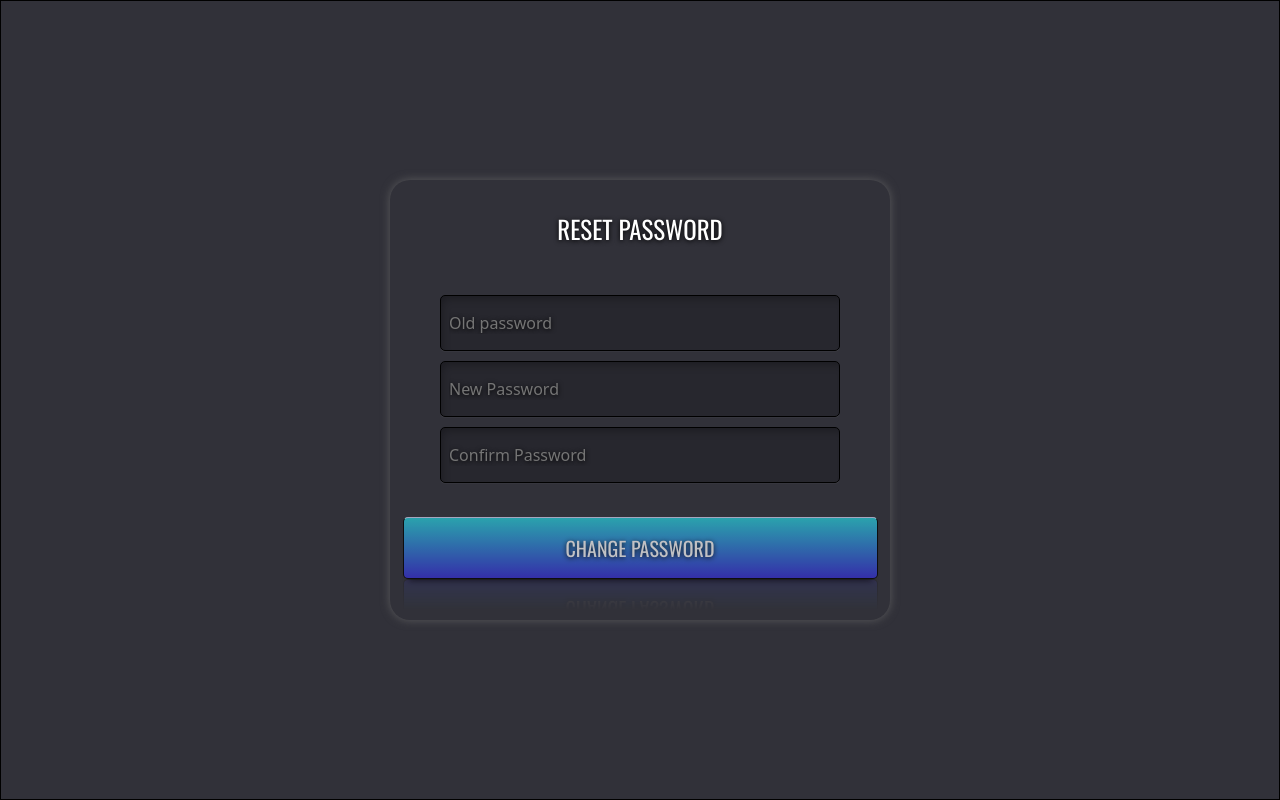
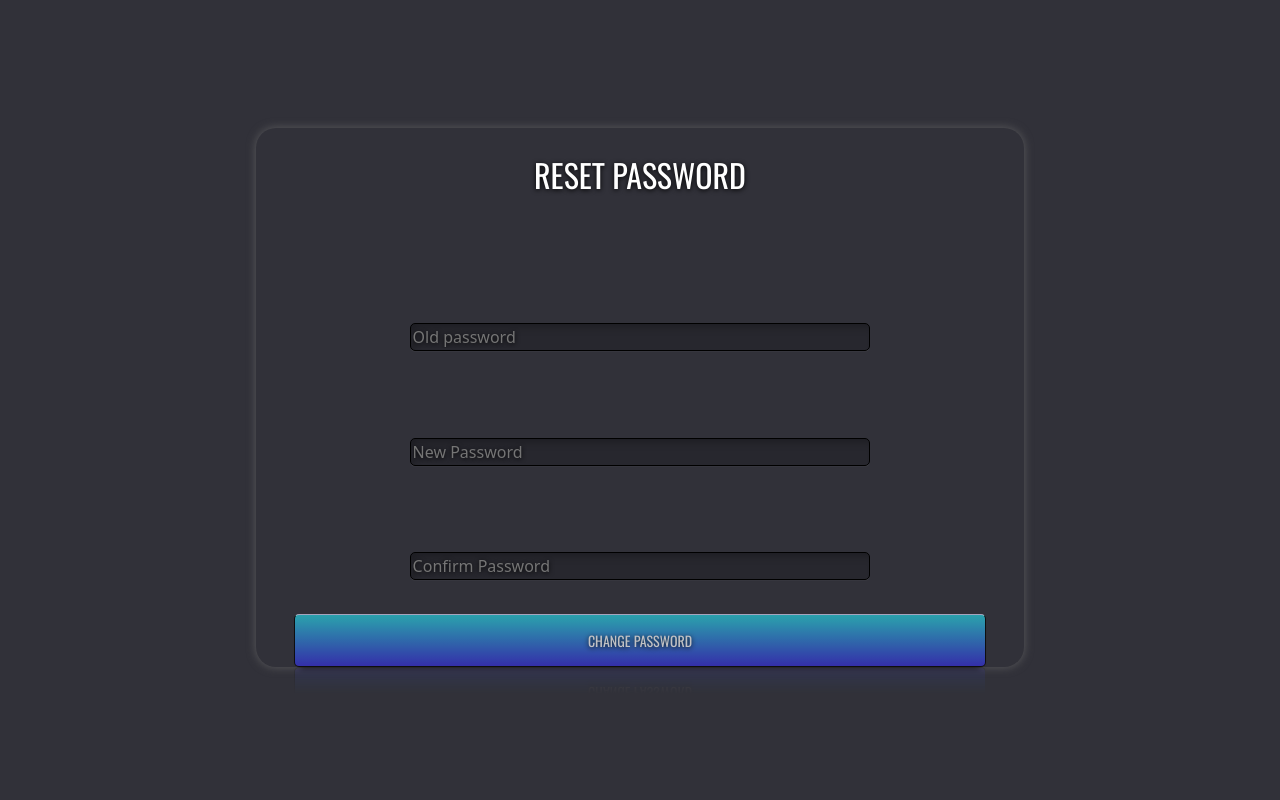
Before and after one commit to Exceed-Group13/gate-a, a React (Create React App) app: page /changepass in a window 1280 px wide. Built offline with nearby package versions, Linux system fonts and the light colour scheme.

Commit message:
make it more respomsive and try adding logiin check but still not working also added a picture of a door

```diff
--- a/package.json
+++ b/package.json
@@ -6,6 +6,7 @@
     "@testing-library/jest-dom": "^5.16.5",
     "@testing-library/react": "^13.4.0",
     "@testing-library/user-event": "^13.5.0",
+    "axios": "^1.3.2",
     "bootstrap": "^5.2.3",
     "react": "^18.2.0",
     "react-bootstrap": "^2.7.0",
--- a/src/components/Menu.jsx
+++ b/src/components/Menu.jsx
@@ -14,7 +14,9 @@ const Menu = ({ menu1="Manage", menu2="Password" }) => {
         <div className="navDiv">
           <Navbar variant="dark">
             <Container>
-              <Navbar.Brand href="#home">Gate-A</Navbar.Brand>
+              <Nav.Link onClick={()=> navigate('/')}>
+              <img src="https://i.ibb.co/TMPSnkm/GATE-A-125-125-px-4.png" style={{width:'60%', float: 'left'}}></img>
+              </Nav.Link>
               <Nav className="me-auto">
                 <Nav.Link onClick={()=> navigate('/profile')}>{menu1}</Nav.Link>
                 <Nav.Link onClick={()=> navigate('/resetpass')}>{menu2}</Nav.Link>
--- a/src/pages/Changepass.js
+++ b/src/pages/Changepass.js
@@ -1,3 +1,40 @@
+// import React, { useState } from 'react'
+// import Swal from 'sweetalert2'
+// import '../styles/ResetPass.css'
+
+// const Changepass = () => {
+//   const [oldPassword, setOldPassword] = useState('')
+//   const [newPassword, setNewPassword] = useState('')
+//   const [confirmPassword, setConfirmPassword] = useState('')
+
+
+//   const handleSubmit = (e) => {
+//     e.preventDefault()
+//     console.log(!"")
+
+//     if (!oldPassword || !newPassword) {
+//       Swal.fire({
+//         icon: 'error',
+//         title: 'Oops...',
+//         text: 'Please enter both the old password and the new password',
+//       })
+//       return
+//     } else if (newPassword !== confirmPassword) {
+//       Swal.fire({
+//         icon: 'warning',
+//         title: 'Oops...',
+//         text: 'Please enter both password the same',
+//       })
+//     }
+
+//     else {
+//       Swal.fire({
+//         icon: 'success',
+//         title: 'Password Changed',
+//         text: 'Your password has been successfully changed',
+//       })
+//     }
+//   }
 import React, { useState } from 'react'
 import Swal from 'sweetalert2'
 import '../styles/ResetPass.css'
@@ -7,10 +44,8 @@ const Changepass = () => {
   const [newPassword, setNewPassword] = useState('')
   const [confirmPassword, setConfirmPassword] = useState('')
 
-
   const handleSubmit = (e) => {
     e.preventDefault()
-    console.log(!"")
 
     if (!oldPassword || !newPassword) {
       Swal.fire({
@@ -25,29 +60,76 @@ const Changepass = () => {
         title: 'Oops...',
         text: 'Please enter both password the same',
       })
+      return
     }
 
-    else {
-      Swal.fire({
-        icon: 'success',
-        title: 'Password Changed',
-        text: 'Your password has been successfully changed',
+    // Check if old password is correct
+    fetch('https://ecourse.cpe.ku.ac.th/exceed13/home', {
+      method: 'POST',
+      headers: {
+        'Content-Type': 'application/json'
+      },
+      body: JSON.stringify({
+        oldPassword: oldPassword
       })
-    }
+    })
+    .then(res => res.json())
+    .then(data => {
+      if (data.success) {
+        // Old password is correct, set new password
+        fetch('https://ecourse.cpe.ku.ac.th/exceed13/reset', {
+          method: 'POST',
+          headers: {
+            'Content-Type': 'application/json'
+          },
+          body: JSON.stringify({
+            newPassword: newPassword
+          })
+        })
+        .then(res => res.json())
+        .then(data => {
+          if (data.success) {
+            Swal.fire({
+              icon: 'success',
+              title: 'Password Changed',
+              text: 'Your password has been successfully changed',
+            })
+          } else {
+            Swal.fire({
+              icon: 'error',
+              title: 'Oops...',
+              text: 'Failed to set new password',
+            })
+          }
+        })
+        .catch(error => {
+          console.error(error)
+        })
+      } else {
+        Swal.fire({
+          icon: 'error',
+          title: 'Oops...',
+          text: 'Incorrect old password',
+        })
+      }
+    })
+    .catch(error => {
+      console.error(error)
+    })
   }
 
   return (
     <div className="register">
       <link href='https://fonts.googleapis.com/css?family=Oswald' rel='stylesheet' type='text/css'/>
       <link href='https://fonts.googleapis.com/css?family=Open+Sans' rel='stylesheet' type='text/css'/>
-      <div class="wrapper">
+      <div className="wrapper">
         <h1 className='setH1'>Reset Password</h1>
         <br/>
 
         <br/>
-        <form class="form" method="post" onSubmit={handleSubmit}>
+        <form className="form" method="post" onSubmit={handleSubmit}>
           <input
-            className='old-Pass'
+            className='input-pass'
             placeholder="Old password"
             value={oldPassword}
             onChange={(e) => setOldPassword(e.target.value)}
@@ -66,7 +148,7 @@ const Changepass = () => {
           />
         <br/>
         <br/>
-          <input type="submit" class="submit" value="Change Password"/>
+          <input type="submit" className="submit" value="Change Password"/>
         </form>
       </div>
     </div>
--- a/src/styles/Profile.css
+++ b/src/styles/Profile.css
@@ -1,7 +1,7 @@
 body
   .component {
-    width: 500px;
-    height: 680px;
+    width: 80%;
+    height: auto;
     margin: auto;
     border-radius: 20px;
     box-shadow: 0px 0px 10px #5b5b5d;
@@ -54,7 +54,7 @@ body
   }
 
   input[type=submit] {
-    width: 95%;
+    width: 90%;
     padding: 15px;
     border-radius: 5px;
     outline: none;
@@ -64,7 +64,7 @@ body
     background-image: -moz-linear-gradient(#28D2DE 0%, #85CDFD 100%);
     background-image: -o-linear-gradient(#28D2DE 0%, #3C84AB 100%);
     background-image: linear-gradient(#28D2DE 0%, #362FD9 100%);
-    font: 20px Oswald;
+    font: 1.2 Oswald;
     color: #FFF;
     text-transform: uppercase;
     text-shadow: #000 0px 1px 5px;
@@ -72,39 +72,24 @@ body
     opacity: 0.7;
     -webkit-box-shadow: 0 8px 6px -6px rgba(0, 0, 0, 0.7);
     -moz-box-shadow: 0 8px 6px -6px rgba(0, 0, 0, 0.7);
-    box-shadow: 0 8px 6px -6px rgba(0, 0, 0, 0.7);
+    box-shadow: 0 2% 8px;
     border-top: 1px solid rgba(255, 255, 255, 0.8) !important;
     -webkit-box-reflect: below 0px -webkit-gradient(linear, left top, left bottom, from(transparent), color-stop(50%, transparent), to(rgba(255, 255, 255, 0.2)));
-  }
-
-  input:focus {
-    box-shadow: inset 4px 6px 10px -4px rgba(0, 0, 0, 0.7), 0 1px 1px -1px rgba(255, 255, 255, 0.3);
-    background: rgba(0, 0, 0, 0.3);
-    -webkit-transition: 1s ease;
-    -moz-transition: 1s ease;
-    -o-transition: 1s ease;
-    -ms-transition: 1s ease;
-    transition: 1s ease;
-  }
-
-  input[type=submit]:hover {
-    opacity: 1;
-    cursor: pointer;
   }
 
   .optimize {
     position: fixed;
     right: 3%;
-    top: 0px;
+    top: 0%;
   }
 
   .profile-img{
-    width: 200px;
-    height: 200px;
+    width: 20%;
+    height: 20%;
     border-radius: 50%;
     margin: 0 auto;
     display: block;
-    box-shadow: black 5px 5px 5px;
+    box-shadow: black 1% 1% 1%;
   }
 
   .rdp-picker {
--- a/src/styles/Register.css
+++ b/src/styles/Register.css
@@ -1,25 +1,29 @@
 .wrapper {
-    width: 500px;
-    height: 360px;
+  width: 80%;
+  height: 60%;
   margin: auto;
   border-radius: 20px;
   box-shadow: 0px 0px 10px #5b5b5d;
 }
-  .register{
-    border: 1px solid black;
+
+.register {
   background-color: rgb(49, 49, 57);
-    height: 100vh;
+  height: 100%;
   display: flex;
+  align-items: center;
+  justify-content: center;
+  margin-top: 10%;
 }
 
-  html{
+
+html {
   background: rgb(49, 49, 57);
 }
 
 .setH1 {
   text-align: center;
-    padding: 30px 0px 0px 0px;
-    font: 25px Oswald;
+  padding: 5% 0px 0px 0px;
+  font: 2.5vw Oswald;
   color: #FFF;
   text-transform: uppercase;
   text-shadow: #000 0px 1px 5px;
@@ -27,7 +31,7 @@
 }
 
 p {
-    font: 13px Open Sans;
+  font: 1.3vw Open Sans;
   color: #6E6E6E;
   text-shadow: #000 0px 1px 5px;
   margin-bottom: 30px;
@@ -37,9 +41,9 @@
   width: 100%;
 }
 
-  .input_name, .input-pass{
-    width: 80%;
-    padding: 15px 0px 15px 8px;
+.input_name, .input-pass {
+  width: 60%;
+  margin: 10%;
   border-radius: 5px;
   box-shadow: inset 4px 6px 10px -4px rgba(0, 0, 0, 0.3), 0 1px 1px -1px rgba(255, 255, 255, 0.3);
   background: rgba(0, 0, 0, 0.2);
@@ -58,31 +62,19 @@
   outline: none;
   border: none;
   background-color: red;
-    /* background-image: -webkit-gradient(linear, 0 0, 0 100%, from(#362FD9), to(#1A878F));
-    background-image: -webkit-linear-gradient(#28D2DE 0%, #DEFCF9 100%);
-    background-image: -moz-linear-gradient(#28D2DE 0%, #85CDFD 100%);
-    background-image: -o-linear-gradient(#28D2DE 0%, #3C84AB 100%);
-    background-image: linear-gradient(#28D2DE 0%, #362FD9 100%); */
-    font: 14px Oswald;
+  font: 1.4vw Oswald;
   color: #FFF;
   text-transform: uppercase;
   text-shadow: #000 0px 1px 5px;
   border: 1px solid #000;
   opacity: 0.7;
-    -webkit-box-shadow: 0 8px 6px -6px rgba(0, 0, 0, 0.7);
-    -moz-box-shadow: 0 8px 6px -6px rgba(0, 0, 0, 0.7);
   box-shadow: 0 8px 6px -6px rgba(0, 0, 0, 0.7);
   border-top: 1px solid rgba(255, 255, 255, 0.8) !important;
-    -webkit-box-reflect: below 0px -webkit-gradient(linear, left top, left bottom, from(transparent), color-stop(50%, transparent), to(rgba(255, 255, 255, 0.2)));
 }
 
 input:focus {
   box-shadow: inset 4px 6px 10px -4px rgba(0, 0, 0, 0.7), 0 1px 1px -1px rgba(255, 255, 255, 0.3);
   background: rgba(0, 0, 0, 0.3);
-    -webkit-transition: 1s ease;
-    -moz-transition: 1s ease;
-    -o-transition: 1s ease;
-    -ms-transition: 1s ease;
   transition: 1s ease;
 }
 
@@ -96,5 +88,3 @@
   right: 3%;
   top: 0px;
 }
-
-/* Register */
--- a/src/styles/ResetPass.css
+++ b/src/styles/ResetPass.css
@@ -1,17 +1,24 @@
 body
 .component{
-    width: 500px;
-    height: 320px;
+width: 50%;
+height: 32%;
 margin: auto;
 border-radius: 20px;
 box-shadow: 0px 0px 10px #5b5b5d;
+
 }
 
 .wrapper {
-    height: 440px;
+height: 44%;
+margin-left: 20%;
+margin-right: 20%;
 }
 .reset{
 margin-top: 10%;
+}
+.App{
+  background: rgb(49, 49, 57);
+
 }
 html{
 background: rgb(49, 49, 57);
@@ -19,8 +26,8 @@ body
 
 .setH1 {
 text-align: center;
-    padding: 30px 0px 0px 0px;
-    font: 25px Oswald;
+padding: 3% 0px 0px 0px;
+font: 2.5vw Oswald;
 color: #FFF;
 text-transform: uppercase;
 text-shadow: #000 0px 1px 5px;
@@ -28,10 +35,10 @@ body
 }
 
 p {
-    font: 13px Open Sans;
+font: 1.3vw Open Sans;
 color: #6E6E6E;
 text-shadow: #000 0px 1px 5px;
-    margin-bottom: 30px;
+margin-bottom: 3%;
 }
 
 .form {
@@ -40,22 +47,23 @@ body
 
 .old-Pass, .new-Pass{
   width: 80%;
-    padding: 15px 0px 15px 8px;
+  padding: 1.5% 0px 1.5% 8px;
   border-radius: 5px;
   box-shadow: inset 4px 6px 10px -4px rgba(0, 0, 0, 0.3), 0 1px 1px -1px rgba(255, 255, 255, 0.3);
   background: rgba(0, 0, 0, 0.2);
   outline: none;
   border: none;
   border: 1px solid black;
-    margin-bottom: 10px;
+  margin-bottom: 1%;
   color: #6E6E6E;
   text-shadow: #000 0px 1px 5px;
   }
 
+
   input[type=submit] {
     width: 95%;
     padding: 15px;
-    border-radius: 5px;
+    border-radius: 5%;
     outline: none;
     border: none;
     background-image: -webkit-gradient(linear, 0 0, 0 100%, from(#362FD9), to(#1A878F));
@@ -75,9 +83,8 @@ body
     border-top: 1px solid rgba(255, 255, 255, 0.8) !important;
     -webkit-box-reflect: below 0px -webkit-gradient(linear, left top, left bottom, from(transparent), color-stop(50%, transparent), to(rgba(255, 255, 255, 0.2)));
     }
-
     input:focus {
-    box-shadow: inset 4px 6px 10px -4px rgba(0, 0, 0, 0.7), 0 1px 1px -1px rgba(255, 255, 255, 0.3);
+      box-shadow: inset 2% 3% 5% -2% rgba(0, 0, 0, 0.7), 0 0.5% 0.5% -0.5% rgba(255, 255, 255, 0.3);
       background: rgba(0, 0, 0, 0.3);
       -webkit-transition: 1s ease;
       -moz-transition: 1s ease;
@@ -93,8 +100,9 @@ body
 
     .optimize {
       position: fixed;
-    right: 3%;
-    top: 0px;
+      right: 1.5%;
+      top: 0;
     }
 
+
 /* Register */
```
Also changed, not shown: src/pages/Control.js (+20 -2 lines), src/pages/ProfilePage.js (+2 -7 lines), src/pages/ResetPass.js (+4 -6 lines), src/styles/Control.css (+16 -21 lines), 1 other file (tests, documents, lock files or other folders). Lines whose indentation alone changed are shown as unchanged.
